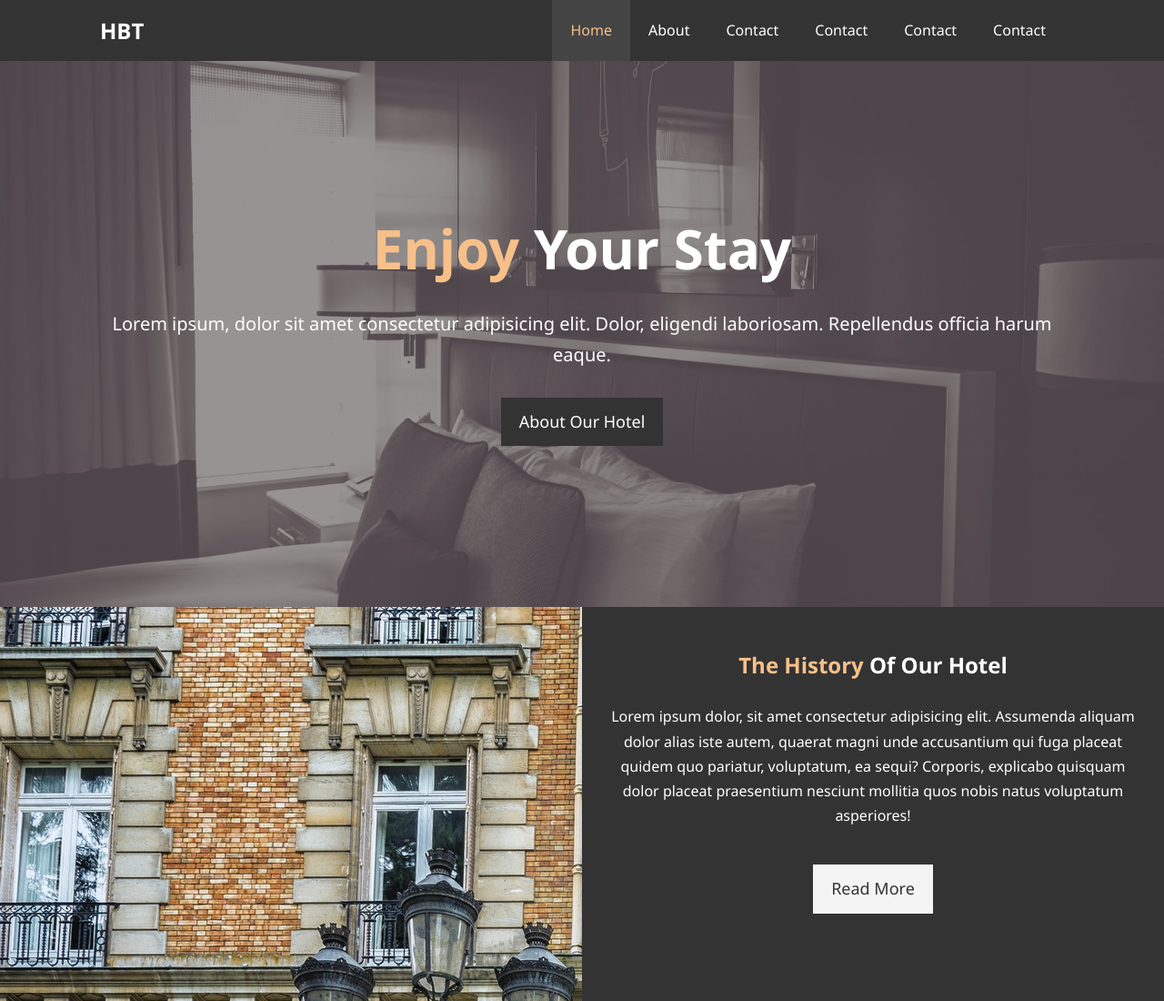
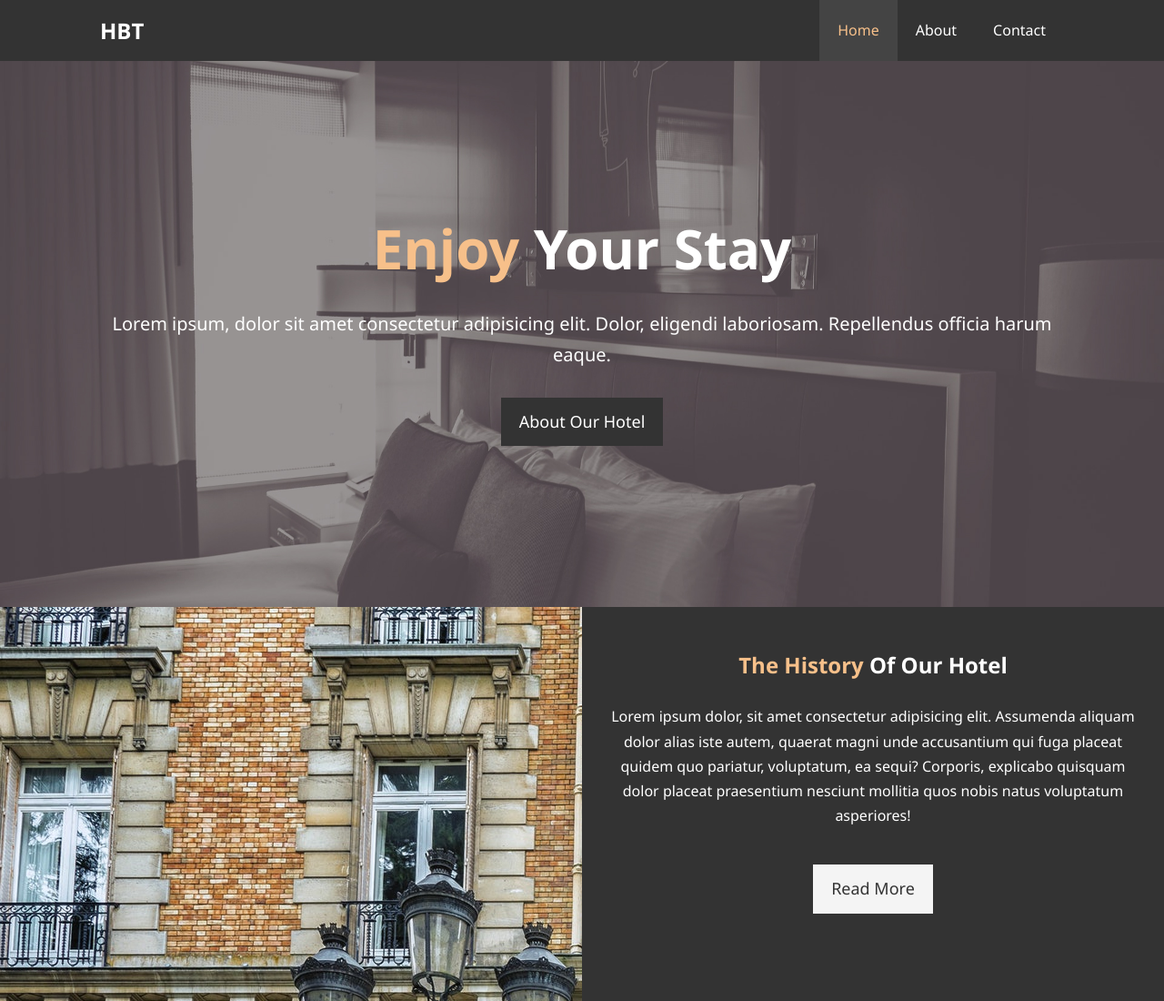
Before and after one commit to Bogdy87/Hotel-Website.github.io, a plain HTML site: page index.html in a window 1280 px wide. Shown: the top 1100 px of the page at 91% size. Drawn offline with Linux system fonts and the light colour scheme.

Commit message:
Update index.html

```diff
--- a/index.html
+++ b/index.html
@@ -19,9 +19,6 @@
         <ul>
           <li><a class="current" href="index.html">Home</a></li>
           <li><a href="about.html">About</a></li>
-          <li><a href="contact.html">Contact</a></li>
-          <li><a href="contact.html">Contact</a></li>
-          <li><a href="contact.html">Contact</a></li>
           <li><a href="contact.html">Contact</a></li>
         </ul>
       </div>
```
